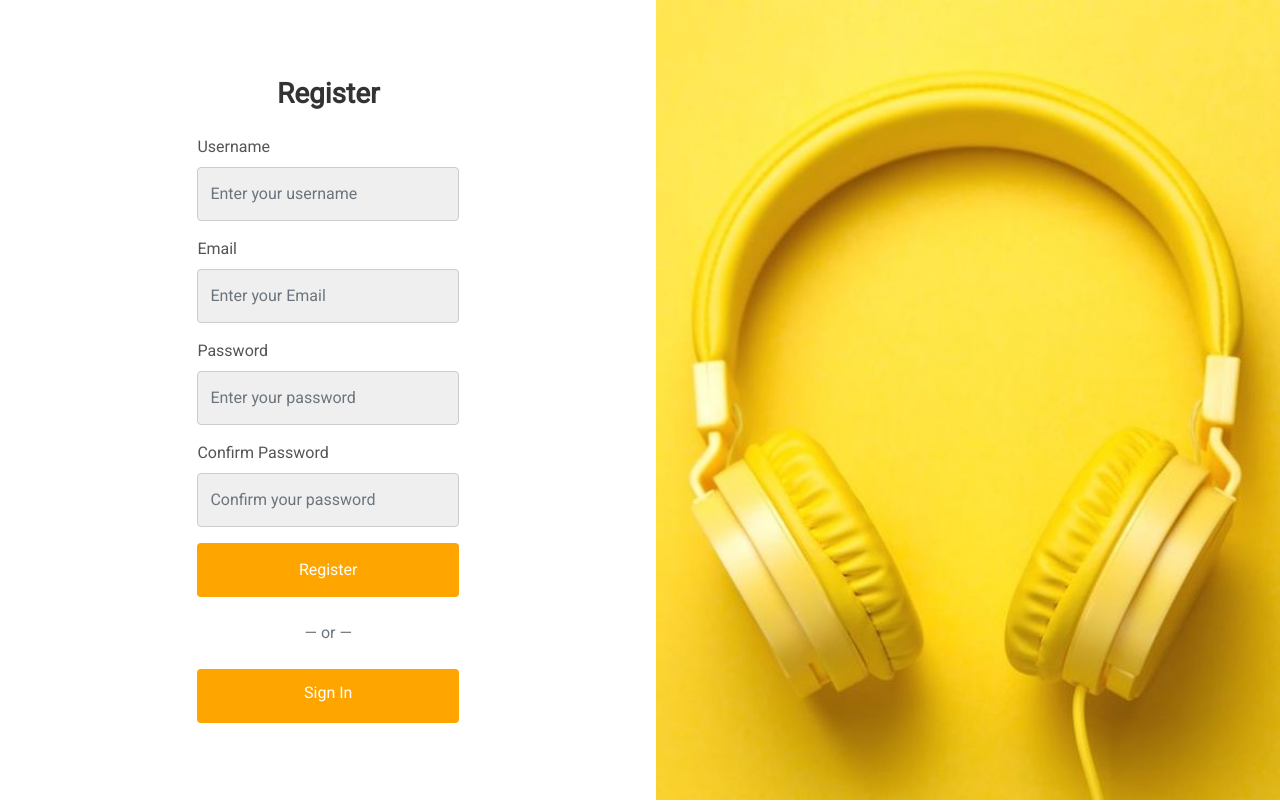
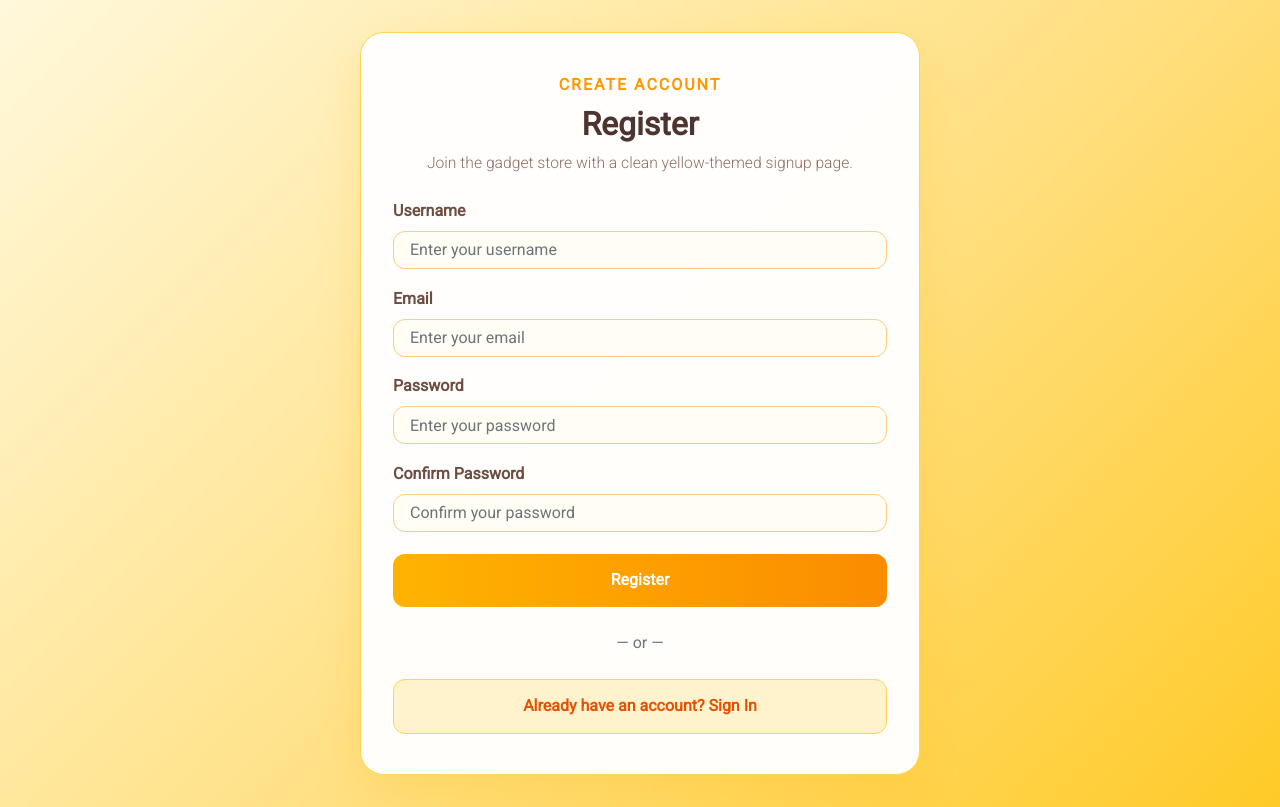
Before and after one commit to Gopikasanthosh455/gadget-store-ml-recommendations, a Django app: page /sign_up/ in a window 1280 px wide. Run offline with Django 5.2, Linux system fonts and the light colour scheme; some libraries are stand-ins or nearby versions.

Commit message:
Update sign in and sign up page design

```diff
--- a/WebApp/templates/sign_up.html
+++ b/WebApp/templates/sign_up.html
@@ -22,66 +22,67 @@
   <body>
 
 
-  <div class="d-lg-flex half">
-  <div class="bg order-1 order-md-2"
-       style="background-image: url('{% static 'login/images/yellow.jpg' %}'); background-size: cover; background-position: center; height: 100%;">
+<div class="d-flex align-items-center justify-content-center"
+     style="min-height: 100vh; background: linear-gradient(135deg, #fff8db 0%, #ffe082 55%, #ffca28 100%); padding: 2rem 1rem;">
+
+  <div style="width: 100%; max-width: 560px; background: rgba(255,255,255,0.97); border: 1px solid #ffd54f; border-radius: 24px; padding: 2.5rem 2rem; box-shadow: 0 18px 45px rgba(255, 179, 0, 0.18);">
+    <div class="mb-4 text-center">
+      <p style="margin-bottom: 8px; color: #ff9800; font-weight: 700; letter-spacing: 2px; text-transform: uppercase;">Create Account</p>
+      <h3 style="font-size: 2rem; font-weight: 800; color: #4e342e; margin-bottom: 0.5rem;">Register</h3>
+      <p style="margin: 0; color: #8d6e63; font-size: 0.98rem;">Join the gadget store with a clean yellow-themed signup page.</p>
     </div>
-  <div class="contents order-2 order-md-1" style="display: flex; justify-content: center; align-items: center; background: #fff; padding: 2rem;">
 
-    <div class="container" style="max-width: 500px; width: 100%;">
-    <div class="row align-items-center justify-content-center">
-        <div class="col-md-7">
-            <div class="mb-4 text-center">
-                <h3 style="font-size: 1.75rem; font-weight: bold; color: #333;">Register</h3>
-            </div>
     <form action="{% url 'save_sign_up' %}" method="post" name="registerForm" onsubmit="return password_validation()">
       {% csrf_token %}
 
-                <div class="form-group first">
-                    <label for="username" style="display: block; margin-bottom: 0.5rem; color: #555;">Username</label>
+      <div class="form-group first" style="margin-bottom: 1.1rem;">
+        <label for="username" style="display: block; margin-bottom: 0.5rem; color: #6d4c41; font-weight: 600;">Username</label>
         <input type="text" class="form-control" id="username" name="username"
-                           style="border: 1px solid #ccc; border-radius: 4px; padding: 0.75rem; font-size: 1rem; width: 100%;"
-                           placeholder="Enter your username" required>
+               placeholder="Enter your username"
+               required
+               style="border: 1px solid #ffcc80; border-radius: 12px; padding: 0.9rem 1rem; font-size: 1rem; width: 100%; background: #fffdf4; color: #5d4037; box-shadow: none;">
       </div>
 
-                <div class="form-group">
-                    <label for="email" style="display: block; margin-bottom: 0.5rem; color: #555;">Email</label>
+      <div class="form-group" style="margin-bottom: 1.1rem;">
+        <label for="email" style="display: block; margin-bottom: 0.5rem; color: #6d4c41; font-weight: 600;">Email</label>
         <input type="email" class="form-control" id="email" name="email"
-                           style="border: 1px solid #ccc; border-radius: 4px; padding: 0.75rem; font-size: 1rem; width: 100%;"
-                           placeholder="Enter your Email" required>
+               placeholder="Enter your email"
+               required
+               style="border: 1px solid #ffcc80; border-radius: 12px; padding: 0.9rem 1rem; font-size: 1rem; width: 100%; background: #fffdf4; color: #5d4037; box-shadow: none;">
       </div>
 
-                <div class="form-group">
-                    <label for="password" style="display: block; margin-bottom: 0.5rem; color: #555;">Password</label>
+      <div class="form-group" style="margin-bottom: 1.1rem;">
+        <label for="password" style="display: block; margin-bottom: 0.5rem; color: #6d4c41; font-weight: 600;">Password</label>
         <input type="password" class="form-control" id="password" name="password"
-                           style="border: 1px solid #ccc; border-radius: 4px; padding: 0.75rem; font-size: 1rem; width: 100%;"
-                           placeholder="Enter your password" required>
+               placeholder="Enter your password"
+               required
+               style="border: 1px solid #ffcc80; border-radius: 12px; padding: 0.9rem 1rem; font-size: 1rem; width: 100%; background: #fffdf4; color: #5d4037; box-shadow: none;">
       </div>
 
-                <div class="form-group">
-                    <label for="confirm_password" style="display: block; margin-bottom: 0.5rem; color: #555;">Confirm Password</label>
+      <div class="form-group" style="margin-bottom: 1.4rem;">
+        <label for="confirm_password" style="display: block; margin-bottom: 0.5rem; color: #6d4c41; font-weight: 600;">Confirm Password</label>
         <input type="password" class="form-control" id="confirm_password" name="password1"
-                           style="border: 1px solid #ccc; border-radius: 4px; padding: 0.75rem; font-size: 1rem; width: 100%;"
-                           placeholder="Confirm your password" required>
+               placeholder="Confirm your password"
+               required
+               style="border: 1px solid #ffcc80; border-radius: 12px; padding: 0.9rem 1rem; font-size: 1rem; width: 100%; background: #fffdf4; color: #5d4037; box-shadow: none;">
       </div>
 
-                <input type="submit" value="Register" class="btn btn-block btn-primary"
-                       style="border: none; border-radius: 4px; padding: 0.75rem 1rem; font-size: 1rem; background: orange; color: #fff; cursor: pointer; transition: background 0.3s ease;">
+      <input type="submit" value="Register" class="btn btn-block"
+             style="border: none; border-radius: 12px; padding: 0.9rem 1rem; font-size: 1rem; font-weight: 700; background: linear-gradient(90deg, #ffb300 0%, #fb8c00 100%); color: #fff; cursor: pointer; transition: background 0.3s ease; width: 100%;">
 
-                <span class="d-block text-center my-4 text-muted" style="color: #6c757d;">&mdash; or &mdash;</span>
+      <span class="d-block text-center my-4 text-muted"
+            style="color: #a1887f; margin: 1.5rem 0; font-weight: 500;">&mdash; or &mdash;</span>
 
       <div class="social-login">
         <a href="{% url 'sign_in' %}" class="btn btn-secondary btn-block"
-                       style="border: none; border-radius: 4px; padding: 0.75rem 1rem; font-size: 1rem; background: orange; color: #fff; display: inline-block; text-align: center; width: 100%; transition: background 0.3s ease; text-decoration: none;">
-                        Sign In
+           style="border: 1px solid #ffd54f; border-radius: 12px; padding: 0.9rem 1rem; font-size: 1rem; font-weight: 700; background: #fff3cd; color: #e65100; display: inline-block; text-align: center; width: 100%; transition: background 0.3s ease; text-decoration: none;">
+          Already have an account? Sign In
         </a>
       </div>
     </form>
   </div>
 </div>
-</div>
-  </div>
-</div>
+
 
 
 
```
Also changed, not shown: WebApp/templates/sign_in.html (+42 -26 lines), db.sqlite3. Lines whose indentation alone changed are shown as unchanged.
